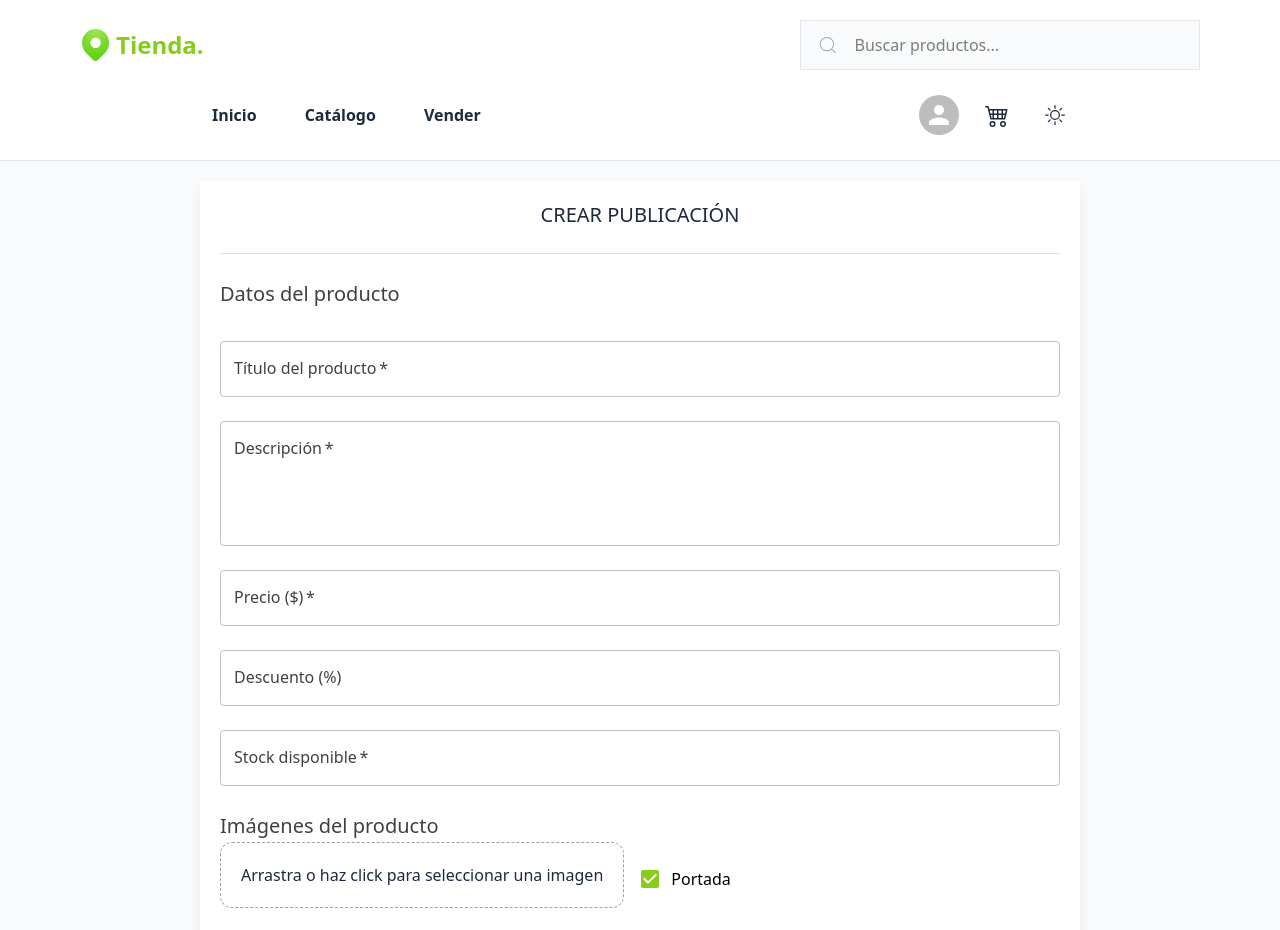
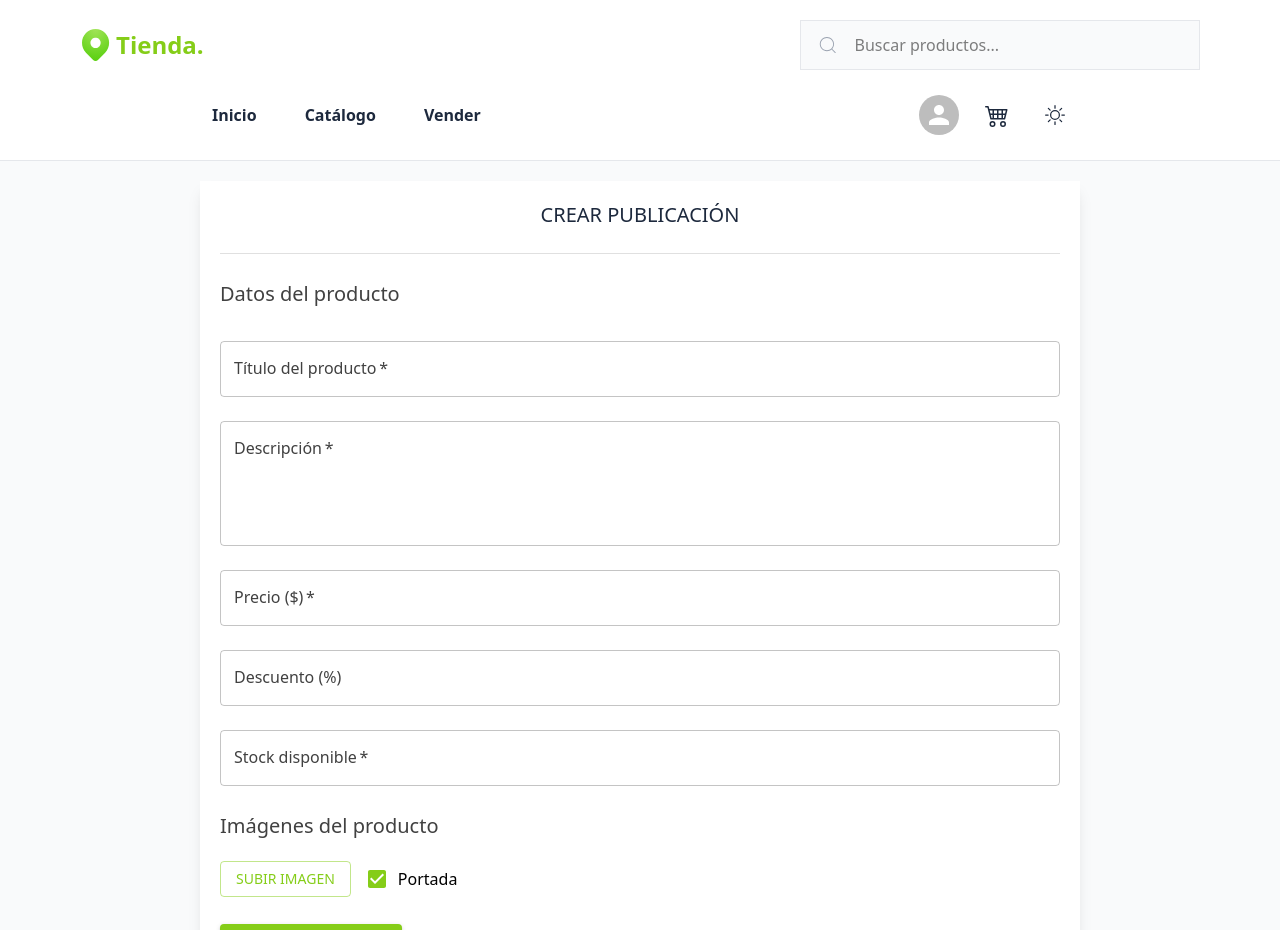
Before and after one commit to jonathanmilo/APIS2025FRONT, a React (Vite) app: page /vender in a window 1280 px wide. Shown: the top 930 px of the page. Built offline with nearby package versions, Linux system fonts and the light colour scheme; data requests are answered from the project's data file; sample sign-in values are in the browser's storage.

Commit message:
feat: subir imagenes en formulario Vender

```diff
--- /dev/null
+++ b/src/screens/Vender/components/FileInputWithPreview.jsx
@@ -0,0 +1,43 @@
+import { useEffect, useState } from "react";
+import { Button } from "@mui/material";
+
+export default function FileInputWithPreview({ index, file, onUpload }) {
+  const [previewUrl, setPreviewUrl] = useState(null);
+
+  useEffect(() => {
+    if (!file) return;
+    const url = URL.createObjectURL(file);
+    setPreviewUrl(url);
+    return () => URL.revokeObjectURL(url);
+  }, [file]);
+
+  const handleFileChange = (e) => {
+    if (e.target.files[0]) {
+      onUpload(index, e.target.files[0]);
+    }
+  };
+
+  return (
+    <div className="text-center">
+      {!previewUrl && (
+        <Button variant="outlined" component="label">
+          Subir imagen
+          <input
+            type="file"
+            hidden
+            accept="image/*"
+            onChange={handleFileChange}
+          />
+        </Button>
+      )}
+
+      {previewUrl && (
+        <img
+          src={previewUrl}
+          alt={`Preview ${index}`}
+          className="mx-auto mt-2 h-32 w-32 object-cover"
+        />
+      )}
+    </div>
+  );
+}
--- a/src/screens/Vender/index.jsx
+++ b/src/screens/Vender/index.jsx
@@ -6,7 +6,7 @@ import { useProductos } from "../../contexts/ProductContext.jsx";
 import { useValidacion } from "@src/contexts/AuthContext.jsx";
 import { uploadImages } from "@src/utils/uploadImages";
 import talleres from "/sounds/talleres.mp3";
-import DropzoneUploader from "@src/components/DropzoneUploader";
+import FileInputWithPreview from "./components/FileInputWithPreview.jsx";
 
 import {
   TextField,
@@ -82,7 +82,7 @@ export function Vender() {
   const addImageField = () => {
     setFormData((prev) => ({
       ...prev,
-      images: [...prev.images, { url: "", isCover: false }],
+      images: [...prev.images, { file: null, isCover: false }],
     }));
   };
 
@@ -222,7 +222,7 @@ export function Vender() {
         {/* Sección de imágenes */}
 
         <Grid>
-          <Typography variant="h6" color="text.primary">
+          <Typography variant="h6" color="text.primary" sx={{ mb: 2 }}>
             Imágenes del producto
           </Typography>
           <Box sx={{ mb: 2 }}>
@@ -235,9 +235,9 @@ export function Vender() {
                 sx={{ mb: 2 }}
               >
                 <Grid item xs={12} md={6}>
-                  <DropzoneUploader
+                  <FileInputWithPreview
                     onUpload={handleImageUpload}
-                    currentFile={image.file}
+                    file={image.file}
                     index={index}
                   />
                 </Grid>
```
